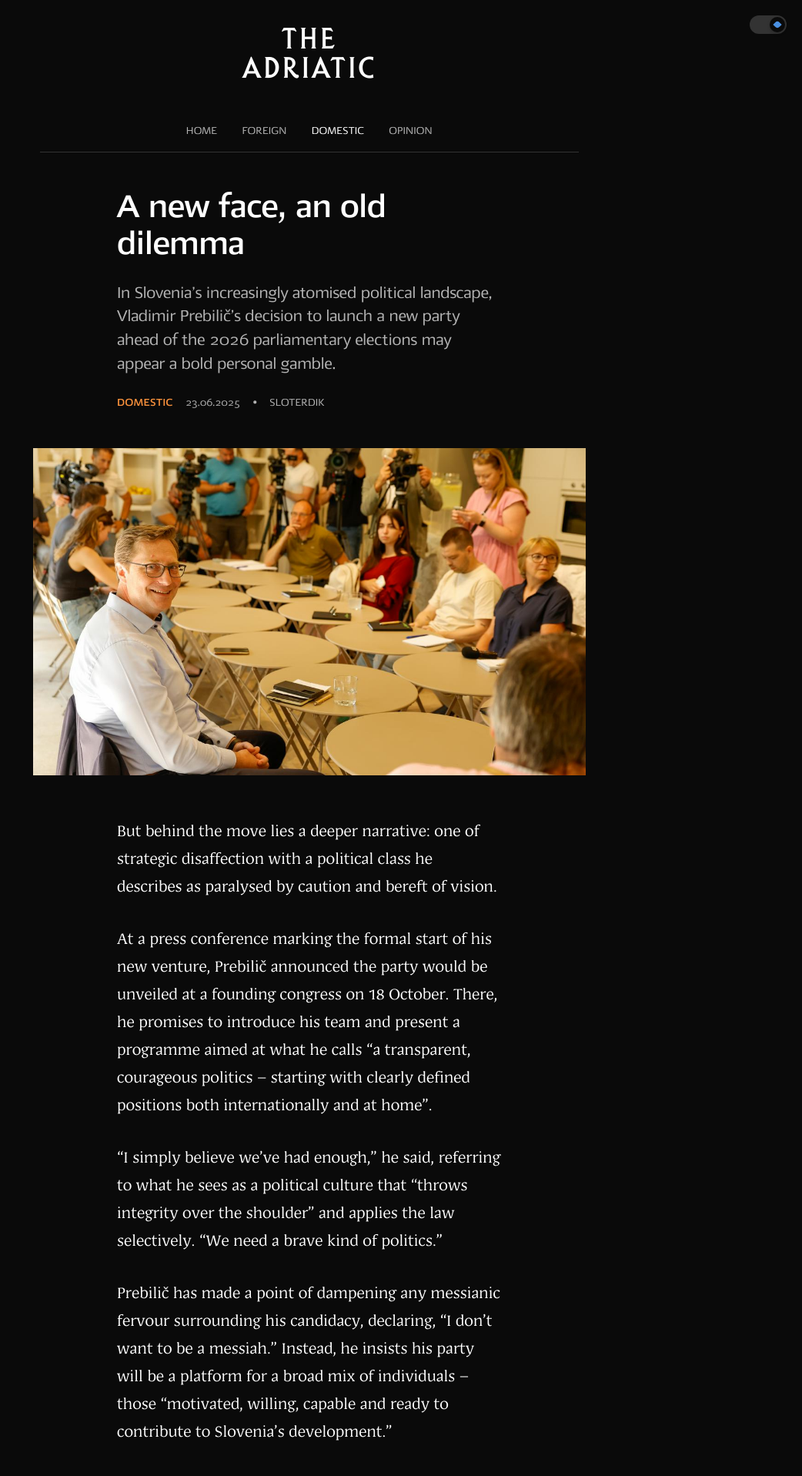
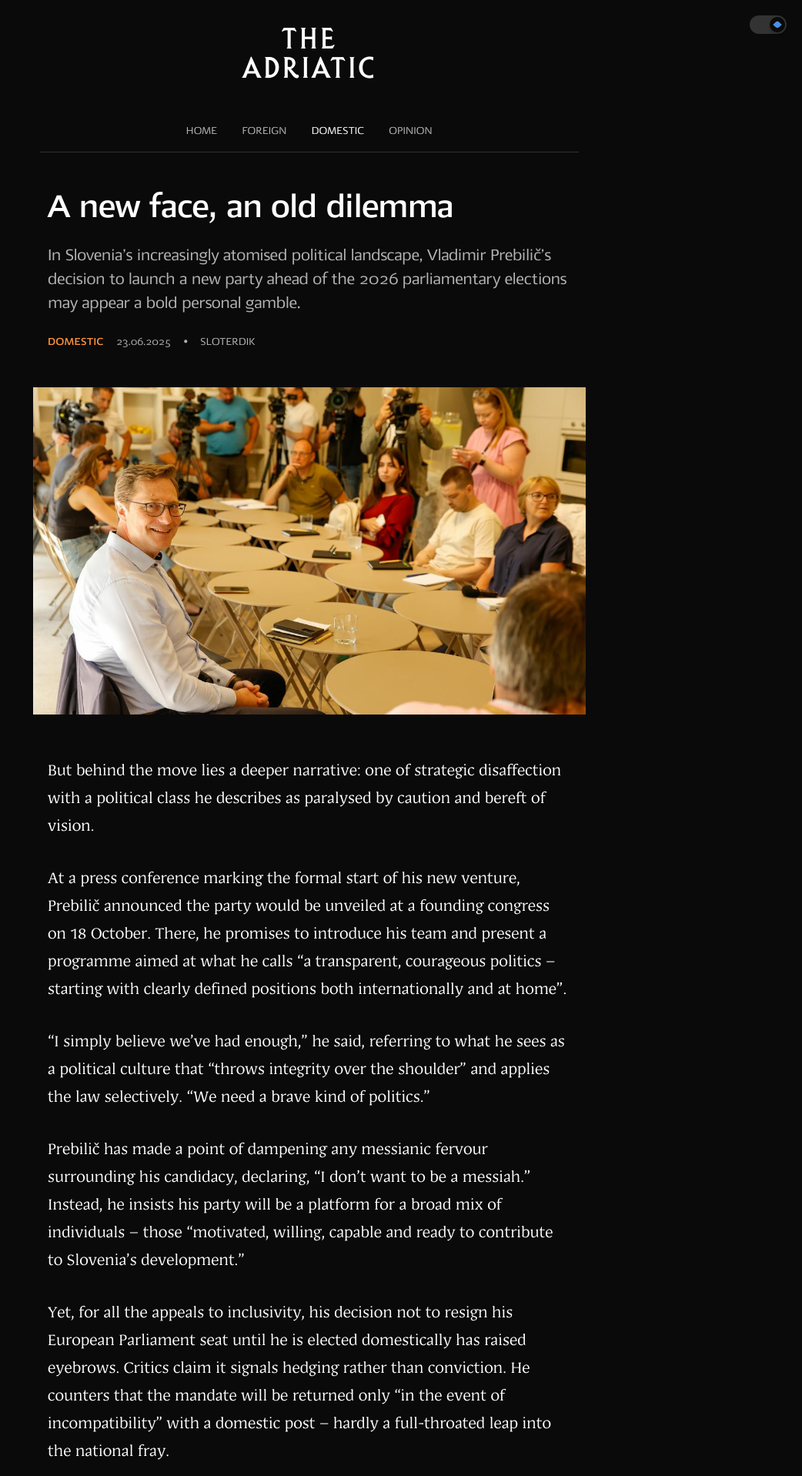
Before and after one commit to tfhoerest/azt, a Jekyll site: the page built from _posts/2025-06-23-bid-for-relevance.md, in a window 1280 px wide. Shown: the top 1917 px of the page at 77% size, without its empty margins (238-1280 px from the left). Built offline with Jekyll 4.4.1, drawn with Linux system fonts in a browser that asks for light colours; some web fonts are replaced.

Commit message:
Update post.html

```diff
--- a/_layouts/post.html
+++ b/_layouts/post.html
@@ -13,7 +13,7 @@ layout: default
 .post-header {
     margin-bottom: var(--z-ds-space-xl);
     text-align: left;
-    max-width: 500px; /* 2/3rds of image width */
+    max-width: 680px; /* 2/3rds of image width */
     margin-left: auto;
     margin-right: auto;
 }
@@ -64,7 +64,7 @@ layout: default
     font-size: 1.5rem;  /* 20px */
     line-height: 1.5;
     font-weight: 500;  /* Add this - makes text medium weight */
-    max-width: 500px; /* 2/3rds of image width */
+    max-width: 680px; /* 2/3rds of image width */
     margin-left: auto;
     margin-right: auto;
 }
@@ -139,7 +139,7 @@ layout: default
     margin-top: var(--z-ds-space-xxl);
     padding-top: var(--z-ds-space-xl);
     text-align: center;
-    max-width: 500px; /* 2/3rds of image width */
+    max-width: 680px; /* 2/3rds of image width */
     margin-left: auto;
     margin-right: auto;
 }
```
